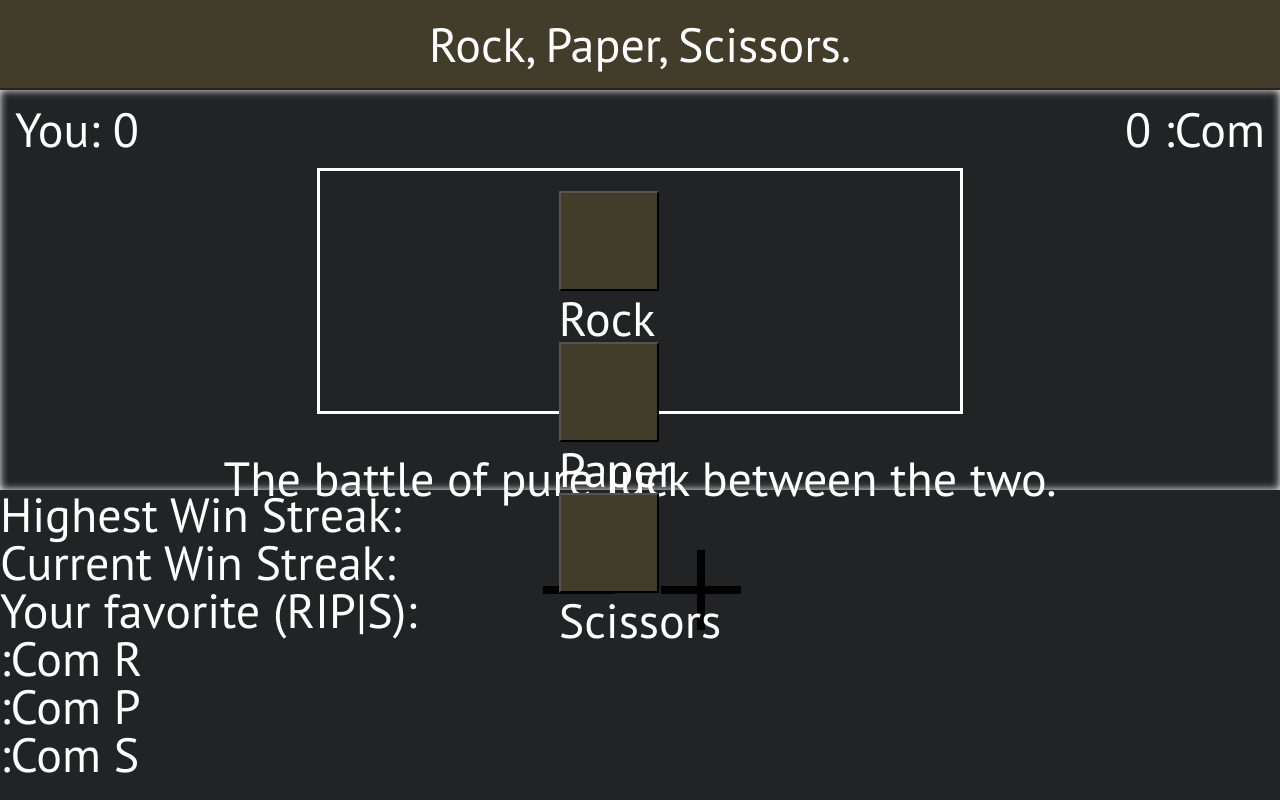
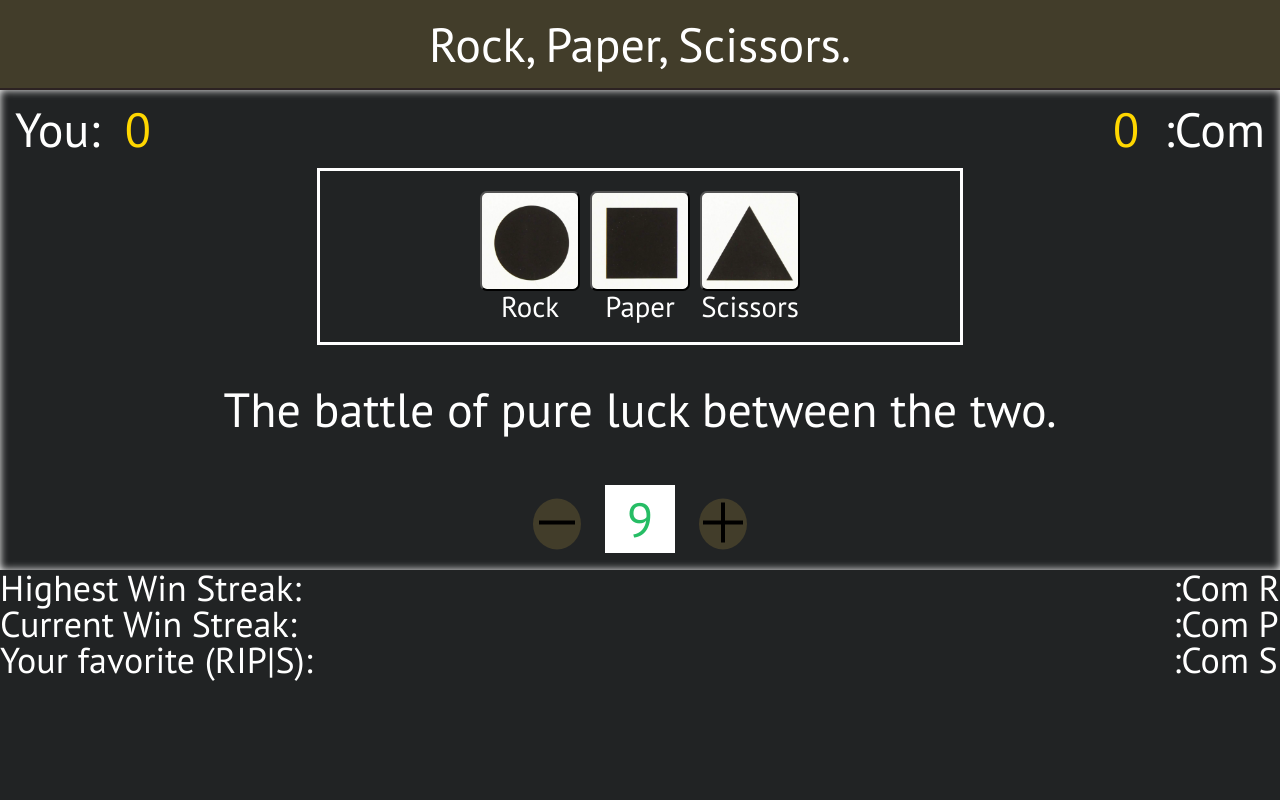
Before and after one commit to law911012eqw/js-project-RPS, a plain HTML site: page index.html in a window 1280 px wide. Drawn offline with Linux system fonts and the light colour scheme.

Commit message:
the main css stylesheet for index file.

```diff
--- a/main.css
+++ b/main.css
@@ -1,15 +1,29 @@
 :root{
     --main-background: rgb(33, 35, 36);
+    --main-color-score: rgb(255,215,0);
 }
 body{
     font-family: 'PT Sans', sans-serif;
     background: var(--main-background);
     color: #fff;
     font-size: 3em;
+    -khtml-user-select: none;
+    -o-user-select: none;
+    -moz-user-select: none;
+    -webkit-user-select: none;
+    user-select: none;
+}
+span{
+    color: var(--main-color-score);
+    padding: 0 12px;
+}
+img{
+    cursor: pointer;
 }
 button{
-    background: rgb(66, 61, 42);
+    background: rgb(126, 124, 119);
     color: #fff;
+    border-radius: 7px;
 }
 button:hover{
     cursor: pointer;
@@ -28,7 +42,7 @@ button:hover{
     display: flex;
     flex-flow: column;
     width: 100%;
-    height: 50vh;
+    height: 60vh;
     box-shadow: inset 0 0 9px #fff;
 }
 #score{
@@ -37,15 +51,27 @@ button:hover{
     padding: 15px;
 }
 #RPS-container{
-    position: relative;
     align-self: center;
     width: 50%;
     height: 50%;
     display: flex;
-    flex-direction: row;
-    justify-content: space-evenly;
+    flex-flow: row;
+    justify-content: center;
     border: solid #fff;
     padding: 20px 0;
+}
+#RPS-container>section{
+    width: 50%;
+    display: flex;
+    flex-direction: row;
+    justify-content: space-between;
+}
+#RPS-container article{
+    font-size: 80%;
+    text-align: center;
+}
+#RPS-container p{
+    font-size: 75%;
 }
 blockquote{
     text-align: center;
@@ -55,16 +81,50 @@ blockquote{
     width: 100px;
     height: 100px;
 }
+#btnRock{
+    background-image: url(/images/cir.png);
+    background-size: 100px 100px;
+}
+#btnPaper{
+    background-image: url(/images/squ.png);
+    background-size: 100px 100px;
+}
+#btnScissors{
+    background-image: url(/images/tri.png);
+    background-size: 100px 100px;
+}
 #button-holder{
     display: flex;
     flex-direction: row;
     justify-content: center;
+    align-items: center;
 }
-.roundsButton{
-    width: 120px;
-    height: 120px;
-    background: linear-gradient(135deg, rgba(160, 161, 159, 1), rgba(54, 45, 45, 0.4));
+.round-wrapper{
+    background: rgb(66, 61, 42);
+    border-radius: 50%;
+    transform: scale(0.5);
 }
-.roundsButton:focus{
-    background: linear-gradient(135deg, rgb(49, 150, 63), rgba(25, 66, 30, 0.4));
+.round-wrapper:hover{
+    background: rgb(114, 103, 55);
 }
+
+.numRounds{
+    margin-bottom: 10px;
+    width: 70px;
+    padding: 10px 0;
+    color: rgb(38, 189, 101);
+    background: #fff;
+    text-align: center;
+}
+#statistics{
+    display:flex;
+    justify-content: space-between;
+}
+#statistics>section{
+    display: flex;
+    flex-direction: column;
+    align-items: start;
+}
+#statistics p {
+font-size: 75%;
+}
```
